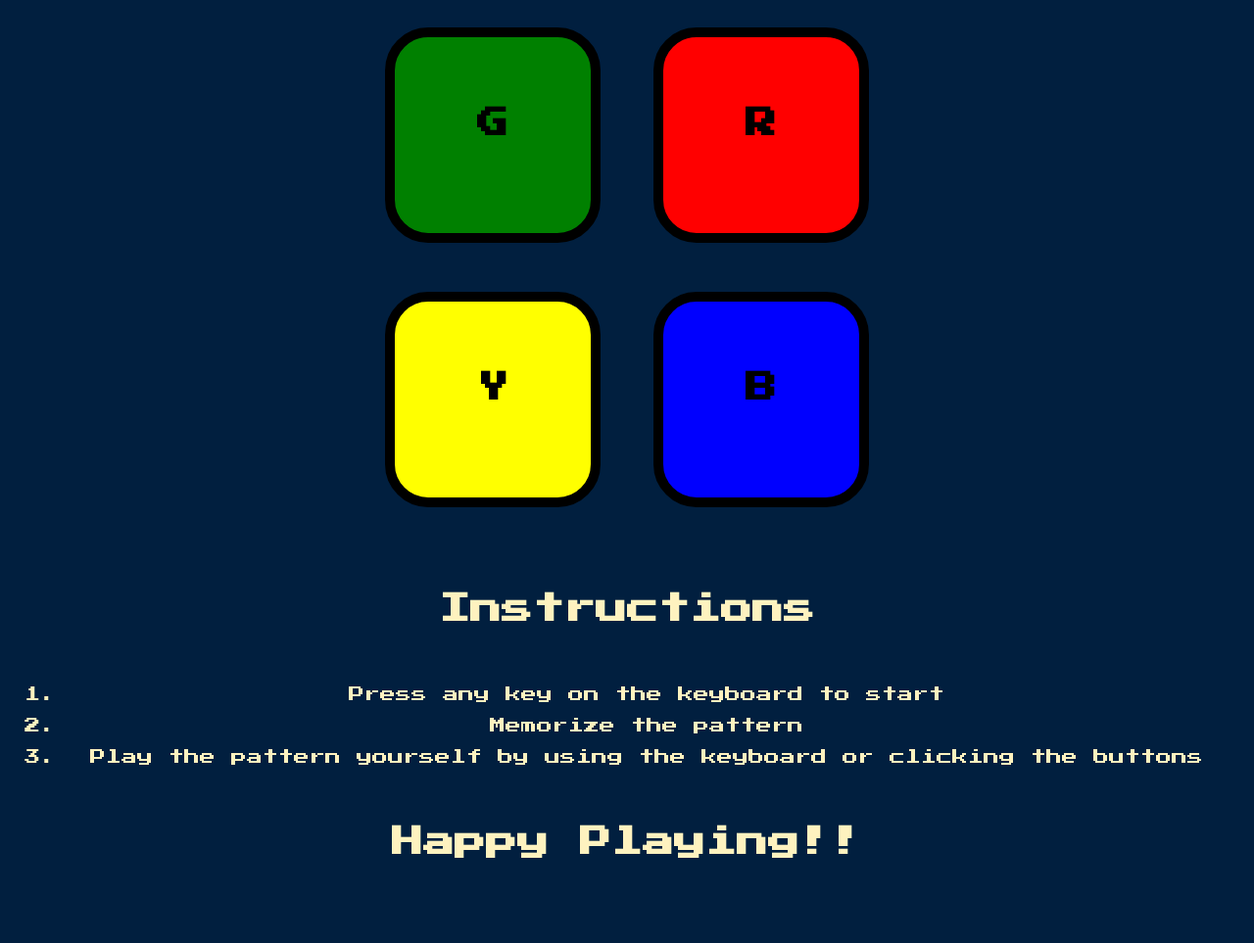
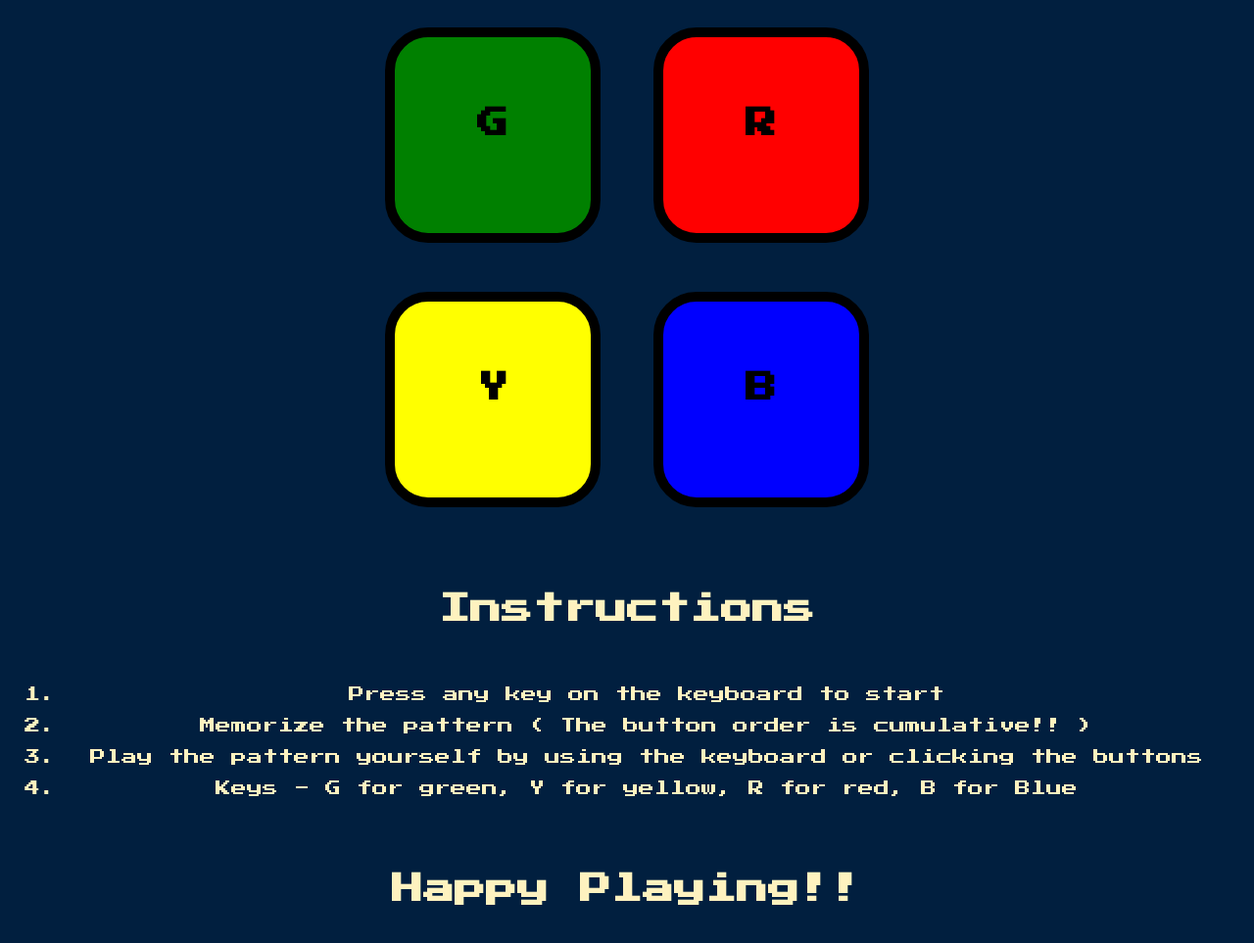
Before and after one commit to Urmi-Jana/The-Simon-Game, a plain HTML site: page index.html in a window 1280 px wide. Shown: the part 213-1176 px from the top of the page at 98% size. Before the commit the page ends 1152 px from the top, so only its background shows below. Drawn offline with nearby package versions, Linux system fonts and the light colour scheme.

Commit message:
added instructions

```diff
--- a/index.html
+++ b/index.html
@@ -45,9 +45,12 @@
     <ol class="instruction">
       <li>Press any key on the keyboard to start</li>
       <br>
-      <li>Memorize the pattern</li>
+      <li>Memorize the pattern ( The button order is cumulative!! )</li>
       <br>
       <li>Play the pattern yourself by using the keyboard or clicking the buttons</li>
+      <br>
+      <li> Keys - G for green, Y for yellow, R for red, B for Blue</li>
+      <br>
     </ol>
     <h2 class="instruction-title">Happy Playing!!</h2>
   </div>
```
